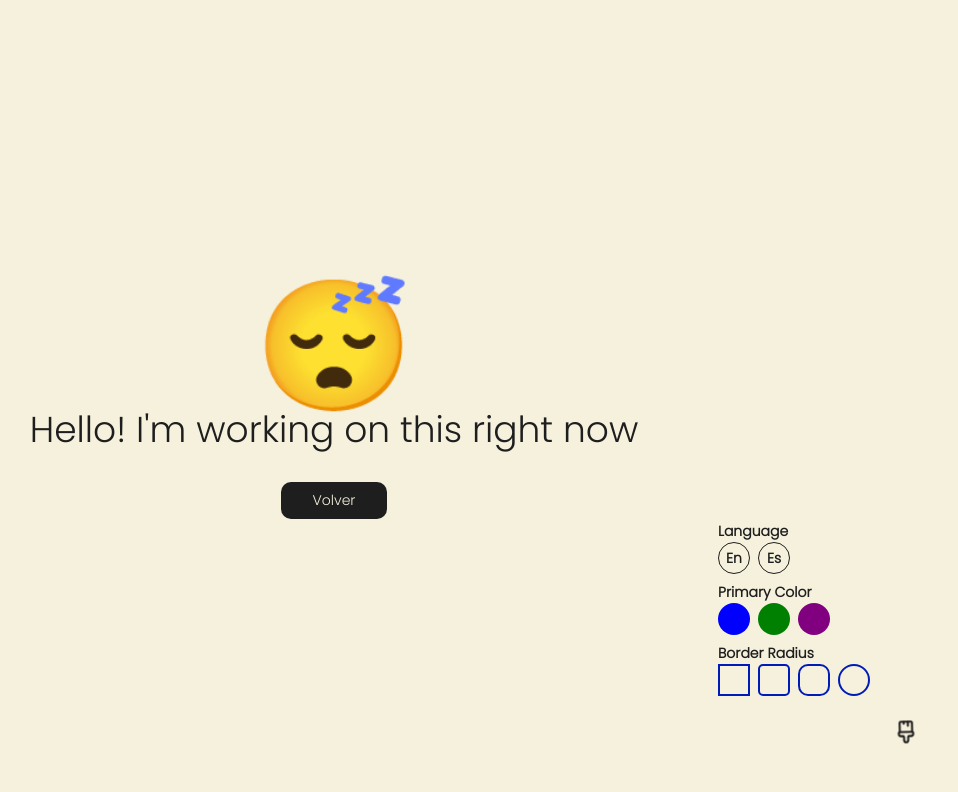
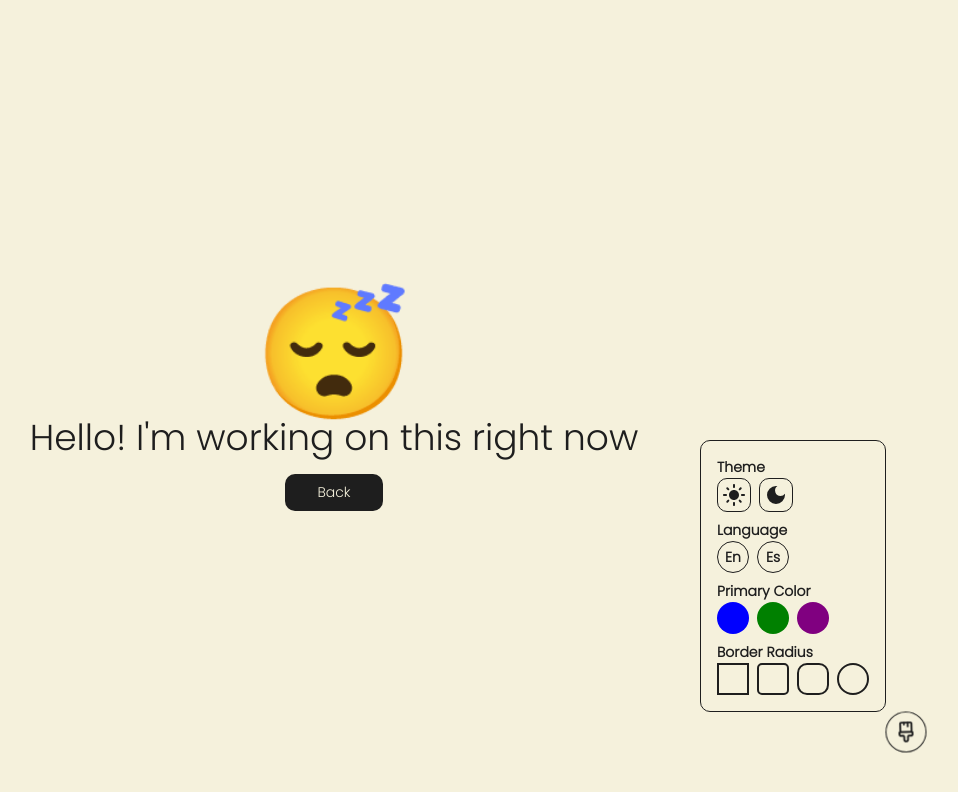
Before and after one commit to DeiverV/front-portfolio, a React (Vite) app: page /dashboard in a window 1280 px wide. Both pictures are taken after a click on the button "Customize styles". Shown: the top 792 px of the page, without its empty margins (306-1264 px from the left). Built offline with nearby package versions, Linux system fonts and the light colour scheme.

Commit message:
Feat: Redirection styles fix

```diff
--- a/src/components/customize-styles-menu.tsx
+++ b/src/components/customize-styles-menu.tsx
@@ -1,6 +1,7 @@
 import { useEffect, useState } from 'react'
 import { LuPaintbrushVertical } from 'react-icons/lu'
 import { useTranslation } from 'react-i18next'
+import { MdDarkMode, MdLightMode } from 'react-icons/md'
 import { i18nSetLang } from '@/i18n/i18n'
 
 const color = ['blue', 'green', 'purple']
@@ -18,7 +19,7 @@ export const CustomizeStylesMenu = () => {
   const [isOpen, setIsOpen] = useState(false)
   const { t } = useTranslation('common')
 
-  const [theme] = useState<Theme>(() => {
+  const [theme, setTheme] = useState<Theme>(() => {
     return (
       (localStorage.getItem('theme') as Theme | undefined) ||
       (document.body.getAttribute('data-theme') as Theme | undefined) ||
@@ -63,7 +64,7 @@ export const CustomizeStylesMenu = () => {
       aria-description="Customize styles"
     >
       <button
-        className="h-10 w-10 p-2 rounded-full bg-neutral flex items-center justify-center animate-[shake_1.5s_ease-in-out_infinite]"
+        className="h-10 w-10 p-2 rounded-full bg-neutral border border-text flex items-center justify-center animate-[shake_1.5s_ease-in-out_infinite]"
         onClick={() => setIsOpen(!isOpen)}
         aria-label="Customize styles"
       >
@@ -71,22 +72,22 @@ export const CustomizeStylesMenu = () => {
       </button>
 
       {isOpen && (
-        <div className="absolute bottom-10 right-10 bg-neutral rounded-default p-4">
-          {/* <p className="font-bold">{t('theme')}</p>
+        <div className="absolute bottom-10 right-10 bg-neutral rounded-default p-4 border border-text">
+          <p className="font-bold">{t('theme')}</p>
           <div className="flex gap-2">
             <button
-              className="bg-primary rounded-default p-1"
+              className="bg-neutral border border-text rounded-default p-1"
               onClick={() => setTheme('light')}
             >
-              <MdLightMode size={24} className="fill-white" />
+              <MdLightMode size={24} className="fill-text" />
             </button>
             <button
-              className="bg-primary rounded-default p-1"
+              className="bg-neutral border border-text rounded-default p-1"
               onClick={() => setTheme('dark')}
             >
-              <MdDarkMode size={24} className="fill-white" />
+              <MdDarkMode size={24} className="fill-text" />
             </button>
-          </div> */}
+          </div>
 
           <p className="font-bold mt-2">{t('language')}</p>
           <div className="flex gap-2">
@@ -121,7 +122,7 @@ export const CustomizeStylesMenu = () => {
             {Object.keys(rounded).map((item) => (
               <button
                 key={item}
-                className="h-8 w-8 rounded-full border-2 border-primary"
+                className="h-8 w-8 rounded-full border-2 border-text"
                 style={{ borderRadius: `${rounded[item]}px` }}
                 onClick={() => setRoundedValue(item)}
               />
--- a/src/i18n/messages/en.json
+++ b/src/i18n/messages/en.json
@@ -4,7 +4,8 @@
     "theme": "Theme",
     "primaryColor": "Primary Color",
     "borderRadius": "Border Radius",
-    "workingOnThis": "Hello! I'm working on this right now"
+    "workingOnThis": "Hello! I'm working on this right now",
+    "back": "Back"
   },
   "landing": {
     "hero": {
--- a/src/i18n/messages/es.json
+++ b/src/i18n/messages/es.json
@@ -4,7 +4,8 @@
     "theme": "Tema",
     "primaryColor": "Color Primario",
     "borderRadius": "Redondeo de Bordes",
-    "workingOnThis": " Hola! estoy trabajando en esto en este momento"
+    "workingOnThis": " Hola! estoy trabajando en esto en este momento",
+    "back": "Atrás"
   },
   "landing": {
     "hero": {
--- a/src/routes/_landing/-sections/hero.tsx
+++ b/src/routes/_landing/-sections/hero.tsx
@@ -79,6 +79,7 @@ export const Hero = () => {
           src="/deiber.webp"
           alt="Deiber Verano"
           className="rounded-default z-10"
+          fetchPriority='high'
         />
       </figure>
     </article>
--- a/src/routes/dashboard/route.tsx
+++ b/src/routes/dashboard/route.tsx
@@ -8,15 +8,17 @@ export const Route = createFileRoute('/dashboard')({
 function RouteComponent() {
   const { t } = useTranslation('common')
   return (
-    <div className="flex flex-col justify-center items-center h-screen bg-neutral">
-      <p className="text-text text-9xl">😴</p>
-      <h1 className="text-text text-4xl">{t('workingOnThis')}</h1>
+    <div className="flex flex-col justify-center items-center h-screen bg-neutral px-8">
+      <p className="text-text text-6xl sm:text-9xl">😴</p>
+      <h1 className="text-text text-2xl sm:text-4xl text-center">
+        {t('workingOnThis')}
+      </h1>
       <Link
         to="/"
         viewTransition
-        className="rounded-default bg-text text-neutral px-8 py-2 mt-8"
+        className="rounded-default bg-text text-neutral px-8 py-2 mt-4"
       >
-        Volver
+        {t('back')}
       </Link>
     </div>
   )
--- a/src/routes/design-system/route.tsx
+++ b/src/routes/design-system/route.tsx
@@ -8,15 +8,17 @@ export const Route = createFileRoute('/design-system')({
 function RouteComponent() {
   const { t } = useTranslation('common')
   return (
-    <div className="flex flex-col justify-center items-center h-screen bg-neutral">
-      <p className="text-text text-9xl">😴</p>
-      <h1 className="text-text text-4xl">{t('workingOnThis')}</h1>
+    <div className="flex flex-col justify-center items-center h-screen bg-neutral px-8">
+      <p className="text-text text-6xl sm:text-9xl">😴</p>
+      <h1 className="text-text text-2xl sm:text-4xl text-center">
+        {t('workingOnThis')}
+      </h1>
       <Link
         to="/"
         viewTransition
-        className="rounded-default bg-text text-neutral px-8 py-2 mt-8"
+        className="rounded-default bg-text text-neutral px-8 py-2 mt-4"
       >
-        Volver
+        {t('back')}
       </Link>
     </div>
   )
```
